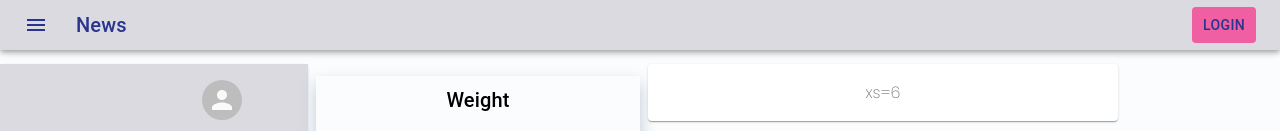
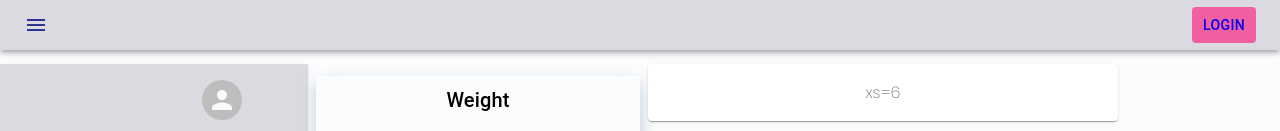
Before and after one commit to olajohn-ajiboye/Fitly, a React (Create React App) app: page /data in a window 1280 px wide. Shown: the top 131 px of the page. Built offline with nearby package versions, Linux system fonts and the light colour scheme.

Commit message:
feat: login link

```diff
--- a/src/components/Appbar.tsx
+++ b/src/components/Appbar.tsx
@@ -13,6 +13,9 @@ import MenuIcon from "@material-ui/icons/Menu";
 const useStyles = makeStyles((theme) => ({
   root: {
     flexGrow: 1,
+    "& a": {
+      textDecoration: "none",
+    },
   },
   appBar: {
     display: "flex",
@@ -53,10 +56,10 @@ const Appbar = ({ onMobileMenuClick }: AppBarProps) => {
               <MenuIcon onClick={onMobileMenuClick} />
             </Hidden>
           </IconButton>
-          <Typography variant="h6" className={title}>
-            News
-          </Typography>
-          <StyledButton color="inherit">Login</StyledButton>
+          <Typography variant="h6" className={title}></Typography>
+          <StyledButton color="inherit">
+            <a href="/login">Login</a>
+          </StyledButton>
         </Toolbar>
       </AppBar>
       <Toolbar />
```
